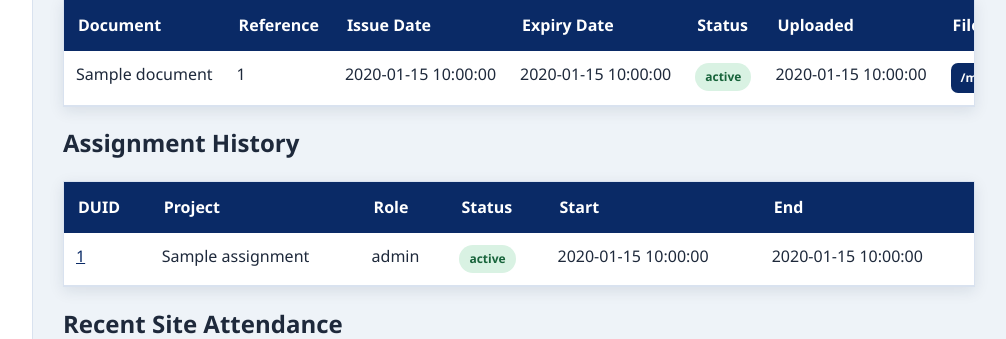
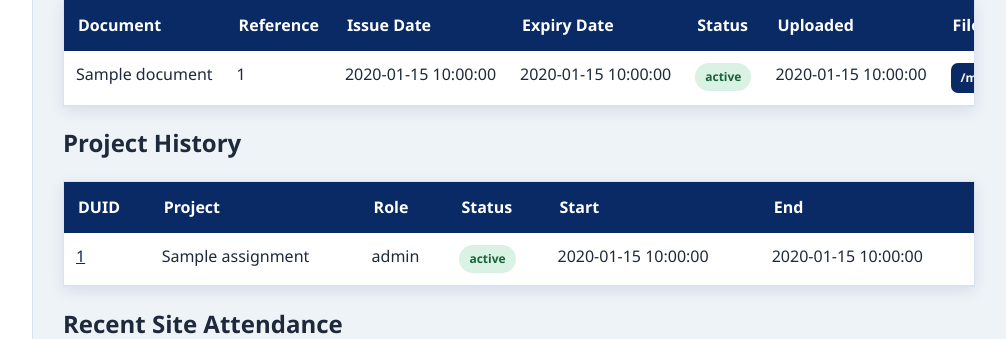
Before and after one commit to sintimjnr/ruc-system, a Flask app: template templates/employee_dossier.html in a window 1280 px wide. Shown: the part 1035-1374 px from the top of the page, without its empty margins (260-1266 px from the left). Run offline with Flask 3, Linux system fonts and the light colour scheme; the template is opened without the code that fills it: most values are stand-ins (such as "Sample title", 1, 10 or a date in 2020); some libraries are stand-ins or nearby versions.

Commit message:
Rename Assignment History to Project History

```diff
--- a/templates/employee_dossier.html
+++ b/templates/employee_dossier.html
@@ -153,7 +153,7 @@
         {% endfor %}
       </table>
 
-      <h2>Assignment History</h2>
+      <h2>Project History</h2>
       <table>
         <tr>
           <th>DUID</th>
```
